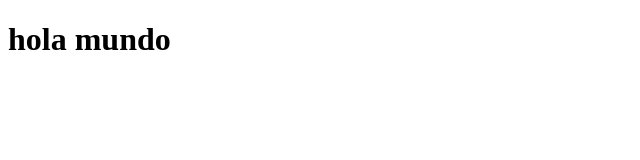
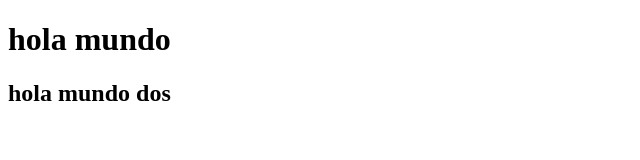
Before and after one commit to chris0315/mauqetacionwed, a plain HTML site: page 05-ejercicio/index.html in a window 1280 px wide. Shown: the whole page, without its empty margins (0-640 px from the left). Drawn offline with Linux system fonts and the light colour scheme.

Commit message:
mas cambios

```diff
--- a/05-ejercicio/index.html
+++ b/05-ejercicio/index.html
@@ -10,6 +10,7 @@
 
 <body>
     <h1>hola mundo</h1>
+    <h2>hola mundo dos</h2>
 </body>
 
 </html>
```
